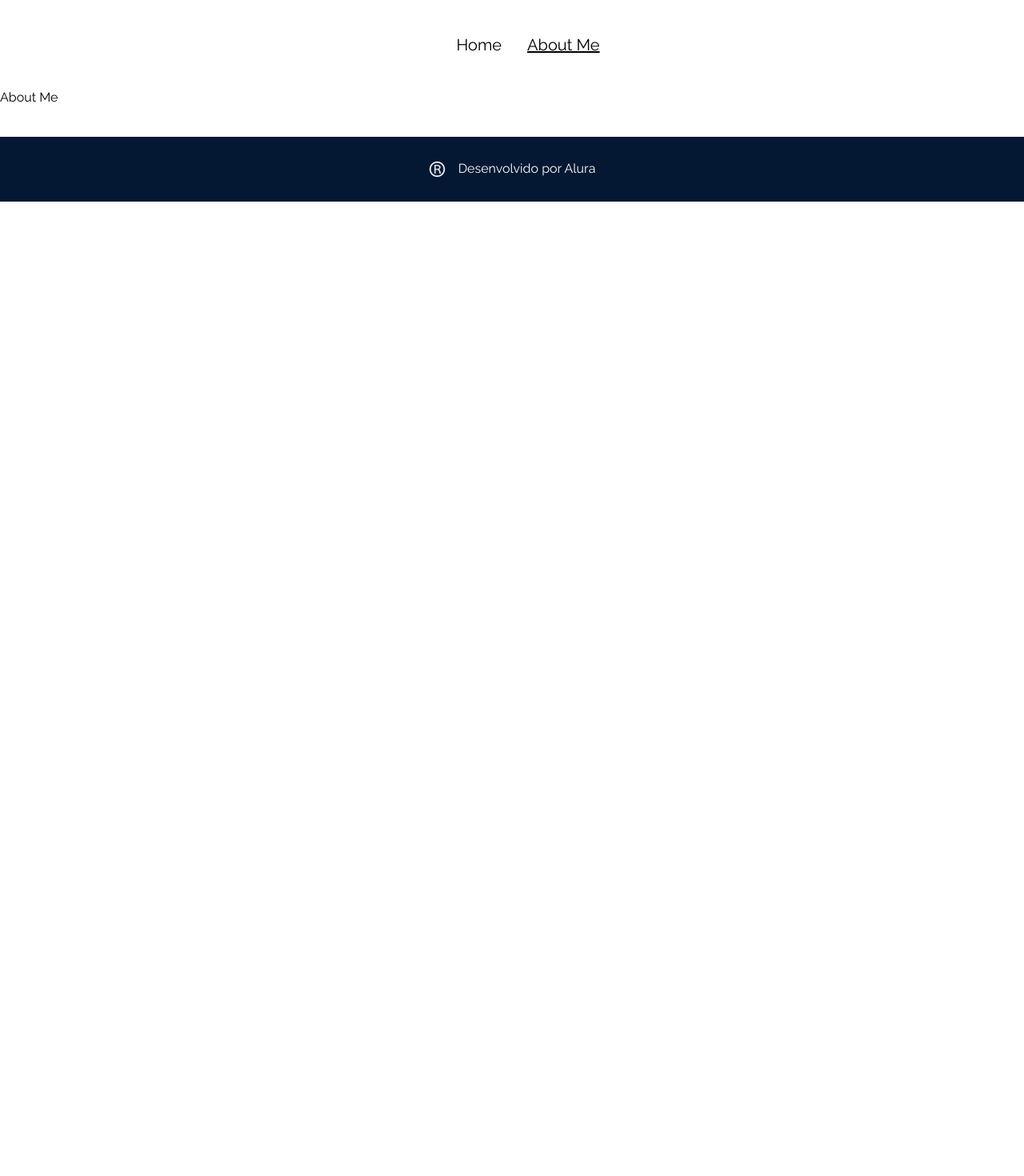
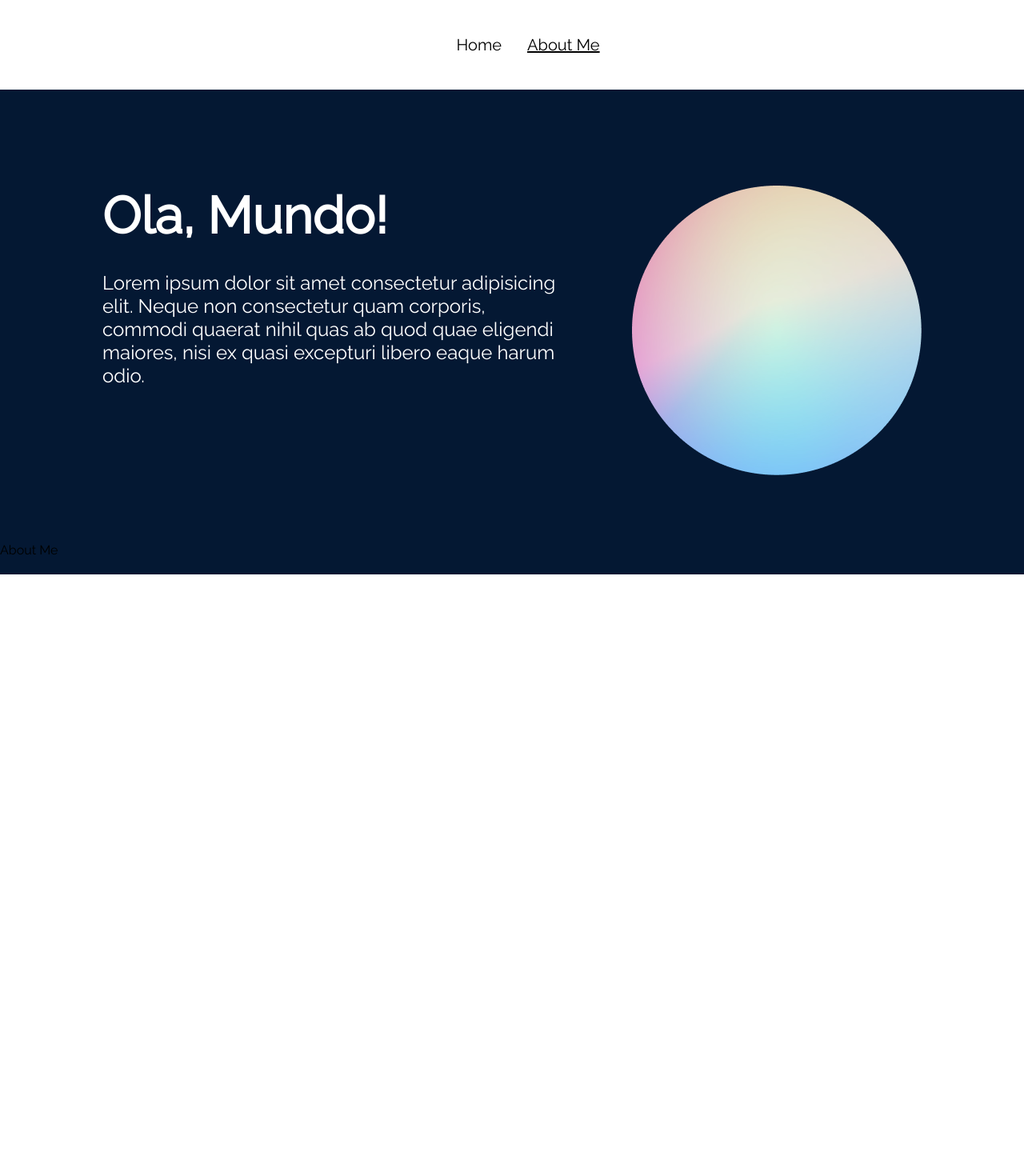
Before and after one commit to MatheusTrindade5201/my-blog, a React (Vite) app: page /aboutMe in a window 1280 px wide. Shown: the top 1470 px of the page at 80% size. Before the commit the page ends 800 px from the top, so only its background shows below. Built offline with nearby package versions, Linux system fonts and the light colour scheme.

Commit message:
refactor: changing the routes to nested routes

```diff
--- a/src/Pages/AboutMe/style.js
+++ b/src/Pages/AboutMe/style.js
@@ -1,4 +1,6 @@
 import styled  from "styled-components";
 
-export const AboutMeWrapper = styled.main`
+export const AboutMeWrapper = styled.div`
+    height: 100vh;
+
 `
--- a/src/Pages/Home/index.jsx
+++ b/src/Pages/Home/index.jsx
@@ -7,7 +7,6 @@ import Post from "@/components/posts"
 const Home = () => {
     return(
         <HomeWrapper>
-            <Banner />
             <ul className="list__posts">
                 {posts.map((iten) => (
                     <Post key={iten.id} post={iten} />
--- a/src/Pages/Home/style.js
+++ b/src/Pages/Home/style.js
@@ -1,6 +1,7 @@
 import styled from "styled-components";
 
-export const HomeWrapper = styled.main`
+export const HomeWrapper = styled.div`
+    height: 100vh;
 
     .list__posts{
         display: flex;
--- a/src/components/footer/style.js
+++ b/src/components/footer/style.js
@@ -7,5 +7,5 @@ export const FooterWrapper = styled.footer`
     display: flex;
     justify-content: center;
     color: #ffffff;
-    gap: 1rem
+    gap: 1rem;
 `
--- /dev/null
+++ b/src/components/standardPage/index.jsx
@@ -0,0 +1,13 @@
+import { Outlet } from "react-router-dom"
+import Banner from "@/components/banner"
+
+const StandardPage = () => {
+    return(
+        <main>
+            <Banner />
+            <Outlet />
+        </main>
+    )
+}
+
+export default StandardPage
--- a/src/routes.jsx
+++ b/src/routes.jsx
@@ -1,6 +1,7 @@
 import { BrowserRouter, Route, Routes } from "react-router-dom"
 import FooterBar from "./components/footer"
 import HeaderBar from "./components/header"
+import StandardPage from "./components/standardPage"
 import AboutMe from "./Pages/AboutMe"
 import Home from "./Pages/Home"
 import GlobalStyle from "./style/globalStyle"
@@ -10,8 +11,10 @@ const AppRouter = () => {
         <BrowserRouter>
             <HeaderBar />
             <Routes>
-                <Route path="/" element={<Home />} />
-                <Route path="/aboutMe" element={<AboutMe />} />
+                <Route path="/" element={<StandardPage />}>
+                    <Route path="/" element={<Home />} />
+                    <Route path="/aboutMe" element={<AboutMe />} />
+                </Route>
             </Routes>
             <GlobalStyle />
             <FooterBar />
--- a/src/style/globalStyle.js
+++ b/src/style/globalStyle.js
@@ -7,7 +7,8 @@ const GlobalStyle = createGlobalStyle`
     }
 
     body{
-        font-family: 'Raleway' , sans-serif
+        font-family: 'Raleway' , sans-serif;
+        min-height: 100vh
     }
 `
 
```
